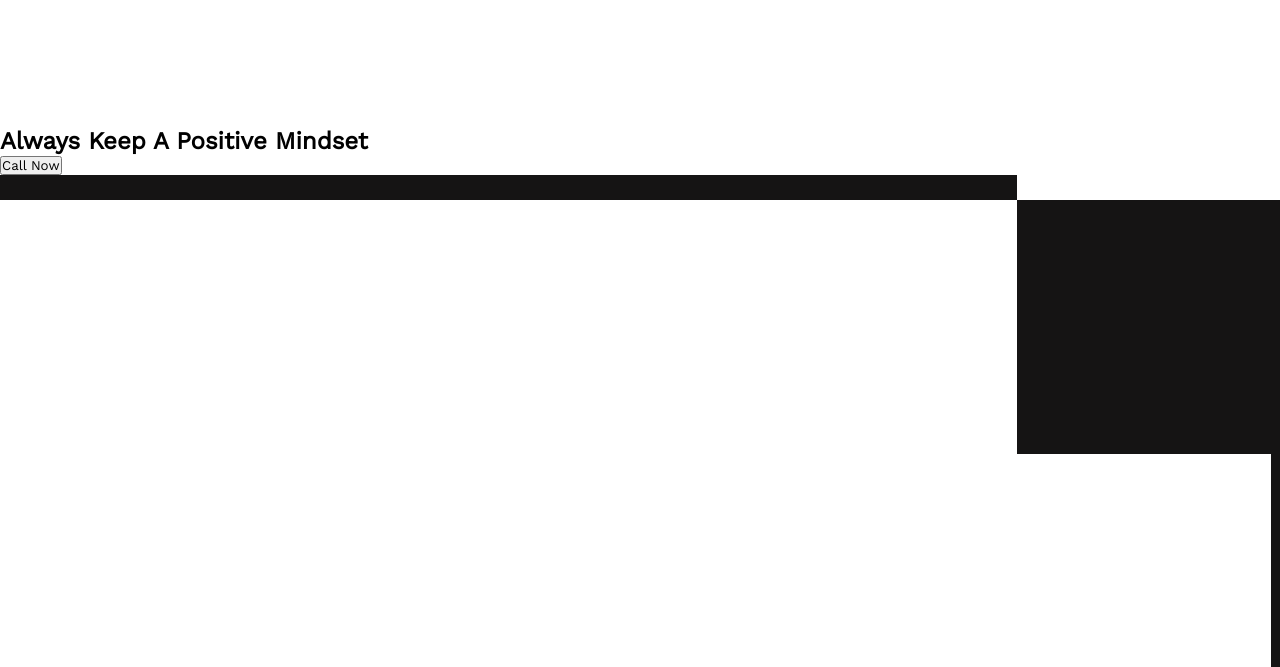
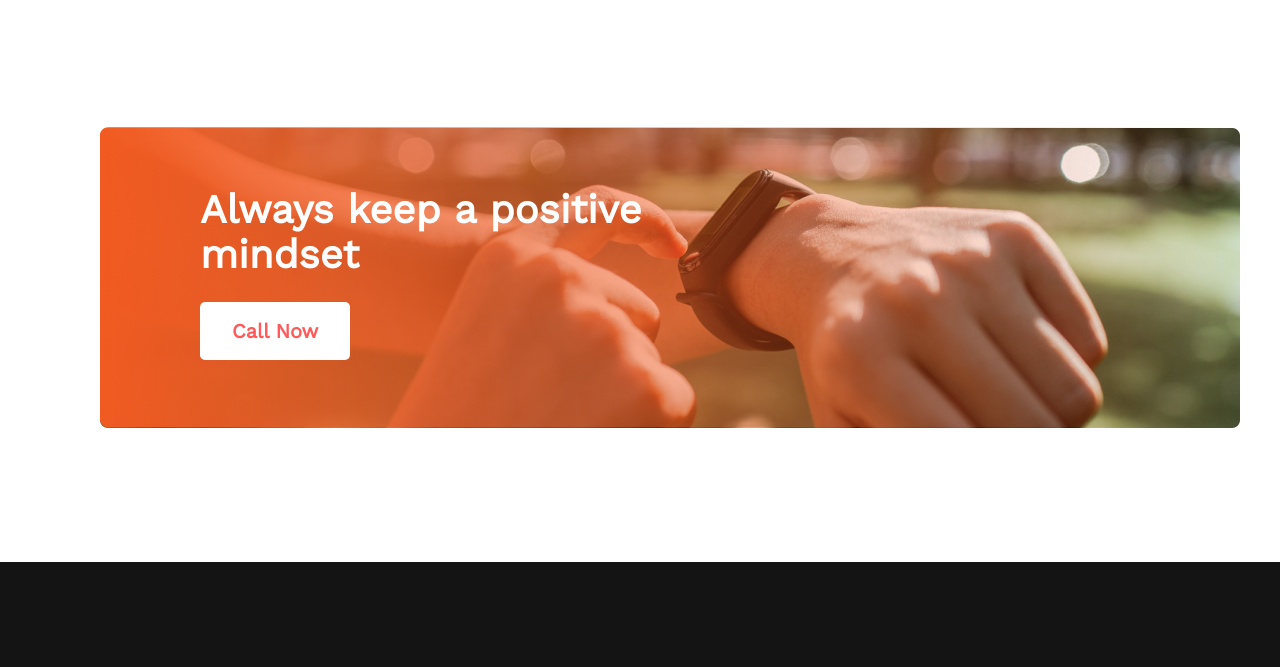
Before and after one commit to dev-maruful/assignment-1, a plain HTML site: page index.html in a window 1280 px wide. Shown: the part 2849-3516 px from the top of the page. Drawn offline with nearby package versions, Linux system fonts and the light colour scheme.

Commit message:
background-blend image added

```diff
--- a/index.html
+++ b/index.html
@@ -72,8 +72,11 @@
         </section>
         <section class="background-blend">
             <div class="blend-background-image">
-                <h2>Always Keep A Positive Mindset</h2>
-                <button>Call Now</button>
+                <img src="./images/gradient2.png" alt="watch">
+                <div class="blend-background-text">
+                    <h4 class="blend-background-text-title">Always keep a positive <br> mindset</h4>
+                    <button class="btn-secondary">Call Now</button>
+                </div>
             </div>
         </section>
     </main>
--- a/styles/style.css
+++ b/styles/style.css
@@ -138,14 +138,28 @@
 
 /* background blend box */
 
-/* .blend-background-image{
+
+.blend-background-image img{
+    margin-left: 100px;
+    margin-bottom: 130px;
     background-image: url(../images/watch.png);
+}
+.blend-background-image{
+    position: relative;
+}
+.blend-background-text{
     position: absolute;
-    width: 800px;
-    height: 300px;
-    left: 280px;
-    margin-bottom: 130px;
-} */
+    top: 0;
+    margin-left: 200px;
+    margin-top: 60px;
+    color: white;
+}
+.blend-background-text-title{
+    font-weight: 700;
+    font-size: 40px;
+    line-height: 45px;
+    margin-bottom: 25px;
+}
 
 /* footer styles */
 
```
